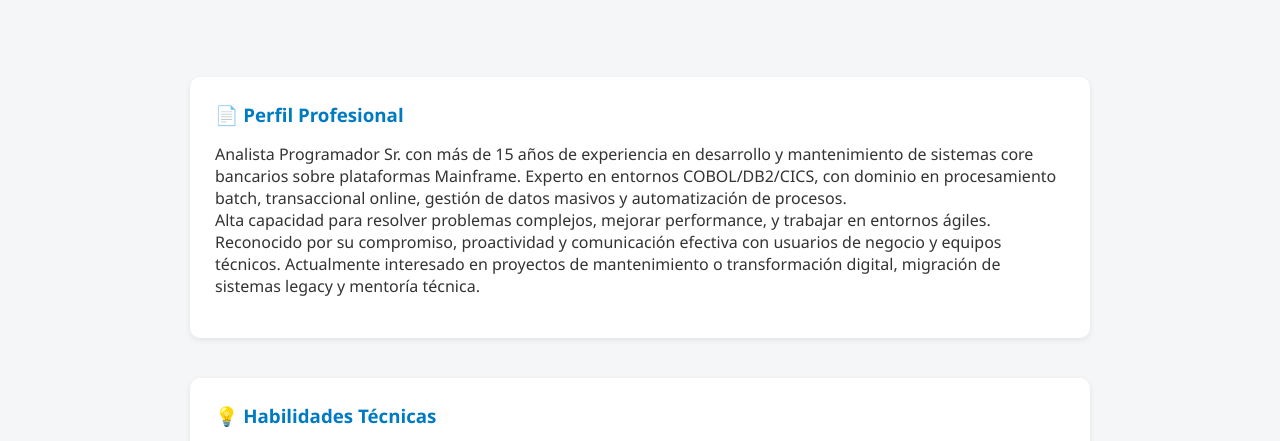
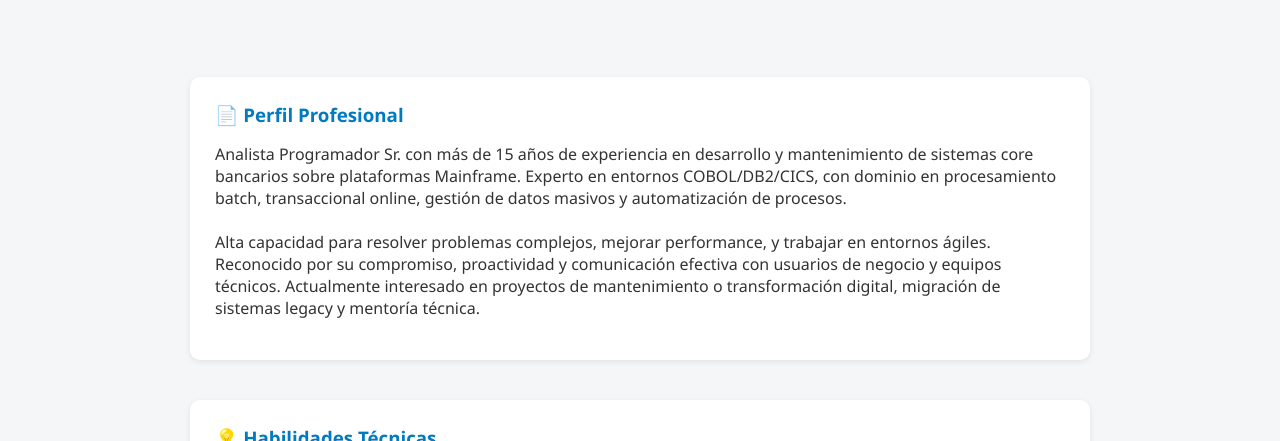
Before and after one commit to leoosso/cvmartin, a plain HTML site: page index.html in a window 1280 px wide. Shown: the part 293-734 px from the top of the page. Drawn offline with Linux system fonts and the light colour scheme.

Commit message:
Update index.html

```diff
--- a/index.html
+++ b/index.html
@@ -163,7 +163,7 @@
   <div class="container">
     <div class="section">
       <h3>📄 Perfil Profesional</h3>
-      <p>Analista Programador Sr. con más de 15 años de experiencia en desarrollo y mantenimiento de sistemas core bancarios sobre plataformas Mainframe. Experto en entornos COBOL/DB2/CICS, con dominio en procesamiento batch, transaccional online, gestión de datos masivos y automatización de procesos.<br>
+      <p>Analista Programador Sr. con más de 15 años de experiencia en desarrollo y mantenimiento de sistemas core bancarios sobre plataformas Mainframe. Experto en entornos COBOL/DB2/CICS, con dominio en procesamiento batch, transaccional online, gestión de datos masivos y automatización de procesos.<br><br>
       Alta capacidad para resolver problemas complejos, mejorar performance, y trabajar en entornos ágiles. Reconocido por su compromiso, proactividad y comunicación efectiva con usuarios de negocio y equipos técnicos. Actualmente interesado en proyectos de mantenimiento o transformación digital, migración de sistemas legacy y mentoría técnica.</p>
     </div>
     <div class="section">
```
